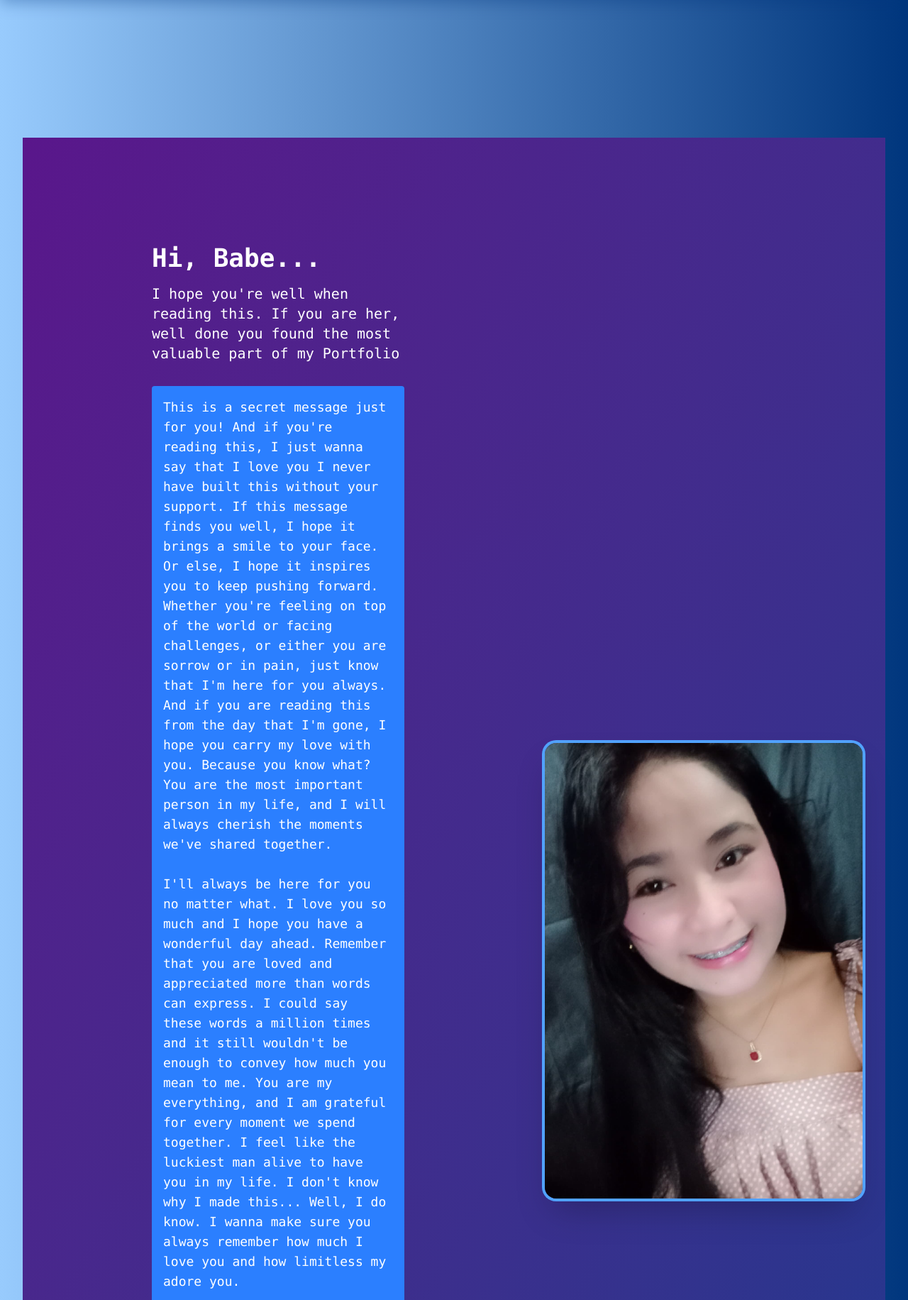
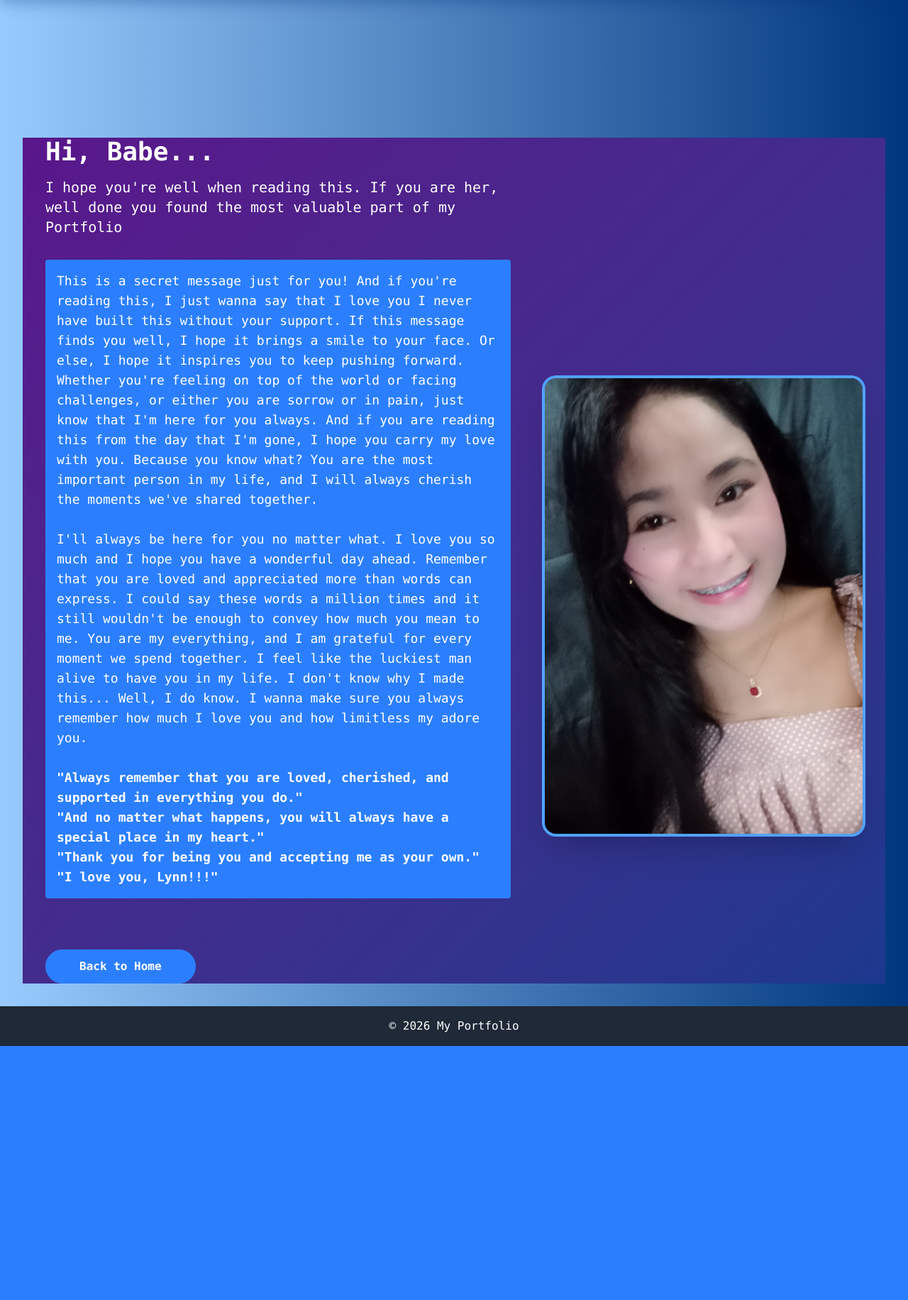
Before and after one commit to keNN-0716/project, a Django app: page /secret/ in a window 1280 px wide. Shown: the part 88-1920 px from the top of the page at 71% size. After the commit the page ends 1562 px from the top, so only its background shows below. Run offline with Django 5.2, Linux system fonts and the light colour scheme; style sheets or scripts are compiled from the project's sources.

Commit message:
CSS Edit

```diff
--- a/personalportfolio/templates/secret.html
+++ b/personalportfolio/templates/secret.html
@@ -4,7 +4,7 @@
 {% block content %}
 <section class="flex items-center justify-center min-h-screen bg-gradient-to-br from-purple-900 to-blue-900 px-8">
     <div class="max-w-6xl w-full flex flex-row items-center gap-12 text-white">
-        <div style="padding: 150px;" class="flex-1 text-left">
+        <div class="flex-1 text-left">
             <h2 class="text-4xl font-bold mb-4">Hi, Babe...</h2>
             <p class="text-xl mb-8">I hope you're well when reading this. If you are her, well done you found the most valuable part of my Portfolio</p>
             <p class="secret-container text-lg mb-8 bg-blue-500 p-4 rounded">This is a secret message just for you! And if you're reading this, I just wanna say that I love you
```
